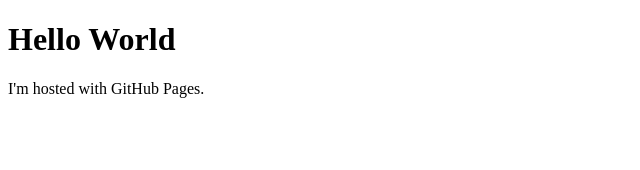
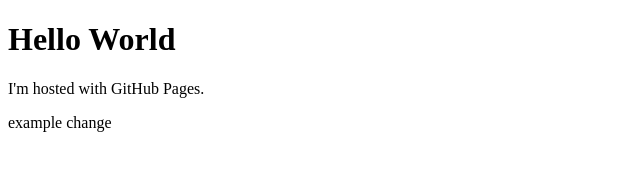
Before and after one commit to ronanmulligan1/firstpipline, a plain HTML site: page index.html in a window 1280 px wide. Shown: the whole page, without its empty margins (0-640 px from the left). Drawn offline with Linux system fonts and the light colour scheme.

Commit message:
exampletest

```diff
--- a/index.html
+++ b/index.html
@@ -3,6 +3,6 @@
 <body>
 <h1>Hello World</h1>
 <p>I'm hosted with GitHub Pages.</p>
-
+<p>example change</p>
 </body>
 </html>
```
